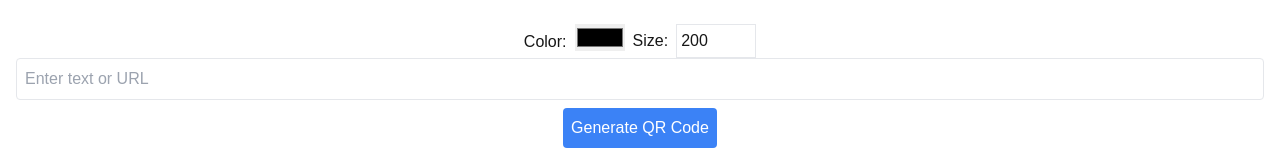
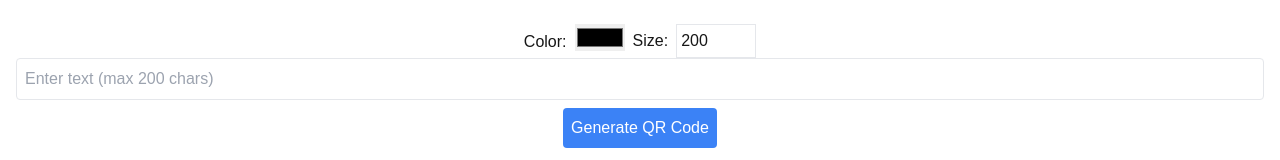
Before and after one commit to venky0195/qr-code-generator, a Next.js app: page / in a window 1280 px wide. Shown: the top 160 px of the page. Built offline with nearby package versions, Linux system fonts and the light colour scheme.

Commit message:
A dd input length and QR code size validation

```diff
--- a/app/components/QRCodeGenerator.tsx
+++ b/app/components/QRCodeGenerator.tsx
@@ -1,12 +1,14 @@
 'use client';
 import { useState } from 'react';
 import QRCode from 'qrcode';
-import Image from 'next/image';
+// import Image from 'next/image';
 
 export default function QRCodeGenerator() {
+  const MAX_TEXT_LENGTH = 200;
+  const MIN_QR_SIZE = 100;
+  const MAX_QR_SIZE = 500;
   const [text, setText] = useState('');
   const [qrCode, setQRCode] = useState('');
-
   const [color, setColor] = useState('#000000');
   const [size, setSize] = useState(200);
 
@@ -15,6 +17,21 @@ export default function QRCodeGenerator() {
       alert('Please enter a valid text or URL.');
       return;
     }
+
+    if (text.length > MAX_TEXT_LENGTH) {
+      alert(
+        `Text is too long! Maximum allowed: ${MAX_TEXT_LENGTH} characters.`
+      );
+      return;
+    }
+
+    if (size < MIN_QR_SIZE || size > MAX_QR_SIZE) {
+      alert(
+        `QR Code size must be between ${MIN_QR_SIZE}px and ${MAX_QR_SIZE}px.`
+      );
+      return;
+    }
+
     try {
       const url = await QRCode.toDataURL(text, {
         color: { dark: color, light: '#ffffff' },
@@ -54,8 +71,8 @@ export default function QRCodeGenerator() {
             type='number'
             value={size}
             onChange={(e) => setSize(Number(e.target.value))}
-            min='100'
-            max='500'
+            min={MIN_QR_SIZE}
+            max={MAX_QR_SIZE}
             className='ml-2 w-20 p-1 border'
           />
         </label>
@@ -64,7 +81,8 @@ export default function QRCodeGenerator() {
         type='text'
         value={text}
         onChange={(e) => setText(e.target.value)}
-        placeholder='Enter text or URL'
+        maxLength={MAX_TEXT_LENGTH}
+        placeholder={`Enter text (max ${MAX_TEXT_LENGTH} chars)`}
         className='border p-2 rounded w-full'
       />
       <button
@@ -75,12 +93,7 @@ export default function QRCodeGenerator() {
       </button>
       {qrCode && (
         <div className='mt-4 flex flex-col items-center'>
-          <img
-            src={qrCode}
-            alt='QR Code'
-            className='mb-2'
-            height={150}
-          />
+          <img src={qrCode} alt='QR Code' className='mb-2' height={150} />
           <button
             onClick={downloadQRCode}
             className='bg-green-500 text-white p-2 rounded'
```
